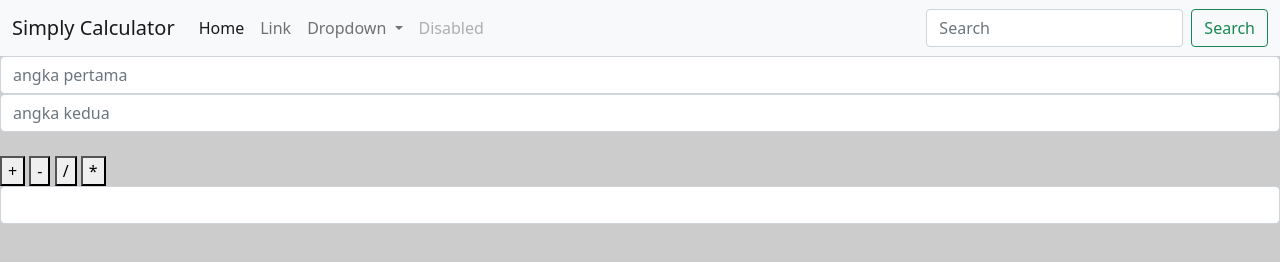
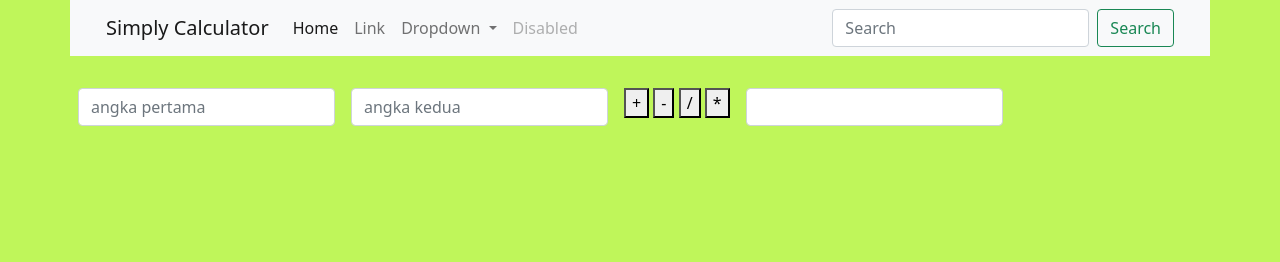
Before and after one commit to arifincesar/multisolusi, a website: page index.html in a window 1280 px wide. Drawn offline with Linux system fonts and the light colour scheme.

Commit message:
mengubah warna background, memperbaiki tampilan index yang sudah terhubung dengan css

```diff
--- a/index.html
+++ b/index.html
@@ -1,5 +1,6 @@
 <!DOCTYPE html>
 <html lang="en">
+
 <head>
     <meta charset="UTF-8">
     <meta http-equiv="X-UA-Compatible" content="IE=edge">
@@ -12,13 +13,18 @@
     <title>Simple Calculator</title>
 
 </head>
+
 <body>
+    <div class="container">
+        <div class="row">
             <!--exxperiment-->
             <!--exxperiment-->
             <nav class="navbar navbar-expand-lg navbar-light bg-light">
                 <div class="container-fluid">
                     <a class="navbar-brand" href="#">Simply Calculator</a>
-          <button class="navbar-toggler" type="button" data-bs-toggle="collapse" data-bs-target="#navbarSupportedContent" aria-controls="navbarSupportedContent" aria-expanded="false" aria-label="Toggle navigation">
+                    <button class="navbar-toggler" type="button" data-bs-toggle="collapse"
+                        data-bs-target="#navbarSupportedContent" aria-controls="navbarSupportedContent"
+                        aria-expanded="false" aria-label="Toggle navigation">
                         <span class="navbar-toggler-icon"></span>
                     </button>
                     <div class="collapse navbar-collapse" id="navbarSupportedContent">
@@ -30,13 +36,16 @@
                                 <a class="nav-link" href="#">Link</a>
                             </li>
                             <li class="nav-item dropdown">
-                <a class="nav-link dropdown-toggle" href="#" id="navbarDropdown" role="button" data-bs-toggle="dropdown" aria-expanded="false">
+                                <a class="nav-link dropdown-toggle" href="#" id="navbarDropdown" role="button"
+                                    data-bs-toggle="dropdown" aria-expanded="false">
                                     Dropdown
                                 </a>
                                 <ul class="dropdown-menu" aria-labelledby="navbarDropdown">
                                     <li><a class="dropdown-item" href="#">Action</a></li>
                                     <li><a class="dropdown-item" href="#">Another action</a></li>
-                  <li><hr class="dropdown-divider"></li>
+                                    <li>
+                                        <hr class="dropdown-divider">
+                                    </li>
                                     <li><a class="dropdown-item" href="#">Something else here</a></li>
                                 </ul>
                             </li>
@@ -51,51 +60,62 @@
                     </div>
                 </div>
             </nav>
+            <!--END exxperiment-->
+            <!--END exxperiment--><br><br>
 
-
-
-    <!--END exxperiment-->
-    <!--END exxperiment-->
-
-    <form name="kalkulator" >
-    <input type="number" name="angkapertama" class="form-control" placeholder="angka pertama" aria-label="angka pertama">
-    <input type="number" name="angkakedua" class="form-control" placeholder="angka kedua" aria-label="angka kedua">
+            <form class="row g-3" name="kalkulator">
+                <div class="col-auto">
+                    <input type="number" name="angkapertama" class="form-control" placeholder="angka pertama"
+                        aria-label="angka pertama">
+                </div>
+                <div class="col-auto">
+                    <input type="number" name="angkakedua" class="form-control" placeholder="angka kedua"
+                        aria-label="angka kedua">
+                </div>
                 <br>
+                <div class="col-auto">
                     <button type="button" onclick="tambah()" value="+">+</button>
                     <button type="button" onclick="kurang()" value="-">-</button>
                     <button type="button" onclick="bagi()" value="/">/</button>
                     <button type="button" onclick="kali()" value="*">*</button>
                     <br>
+                </div>
+                <div class="col-auto">
                     <input type="number" name="hasil" class="form-control" placeholder="" aria-label="hasil">
+                </div>
             </form>
+
+        </div>
+    </div>
 
     <!--script kalkulatore-->
     <script type="text/javascript">
-        function tambah(){
+        function tambah() {
             var angkapertama = parseFloat(document.kalkulator.angkapertama.value);
             var angkakedua = parseFloat(document.kalkulator.angkakedua.value);
-            var hasil = angkapertama+angkakedua;
-            document.kalkulator.hasil.value=hasil;
+            var hasil = angkapertama + angkakedua;
+            document.kalkulator.hasil.value = hasil;
         }
-        function kurang(){
+        function kurang() {
             var angkapertama = parseFloat(document.kalkulator.angkapertama.value);
             var angkakedua = parseFloat(document.kalkulator.angkakedua.value);
-            var hasil = angkapertama-angkakedua;
-            document.kalkulator.hasil.value=hasil;
+            var hasil = angkapertama - angkakedua;
+            document.kalkulator.hasil.value = hasil;
         }
-        function bagi(){
+        function bagi() {
             var angkapertama = parseFloat(document.kalkulator.angkapertama.value);
             var angkakedua = parseFloat(document.kalkulator.angkakedua.value);
-            var hasil = angkapertama/angkakedua;
-            document.kalkulator.hasil.value=hasil;
+            var hasil = angkapertama / angkakedua;
+            document.kalkulator.hasil.value = hasil;
         }
-        function kali(){
+        function kali() {
             var angkapertama = parseFloat(document.kalkulator.angkapertama.value);
             var angkakedua = parseFloat(document.kalkulator.angkakedua.value);
-            var hasil = angkapertama*angkakedua;
-            document.kalkulator.hasil.value=hasil;
+            var hasil = angkapertama * angkakedua;
+            document.kalkulator.hasil.value = hasil;
         }
     </script>
 
 </body>
+
 </html>
--- a/sass/style.scss
+++ b/sass/style.scss
@@ -1,6 +1,6 @@
 @import "../node_modules/bootstrap/scss/bootstrap.scss";
 
-$theme-bg: #ccc;
+$theme-bg: rgba(181, 245, 62, 0.856);
 
 body {
   background-color: $theme-bg;
```
Also changed, not shown: sass/style.css, 1 other file. Lines whose indentation alone changed are shown as unchanged.
